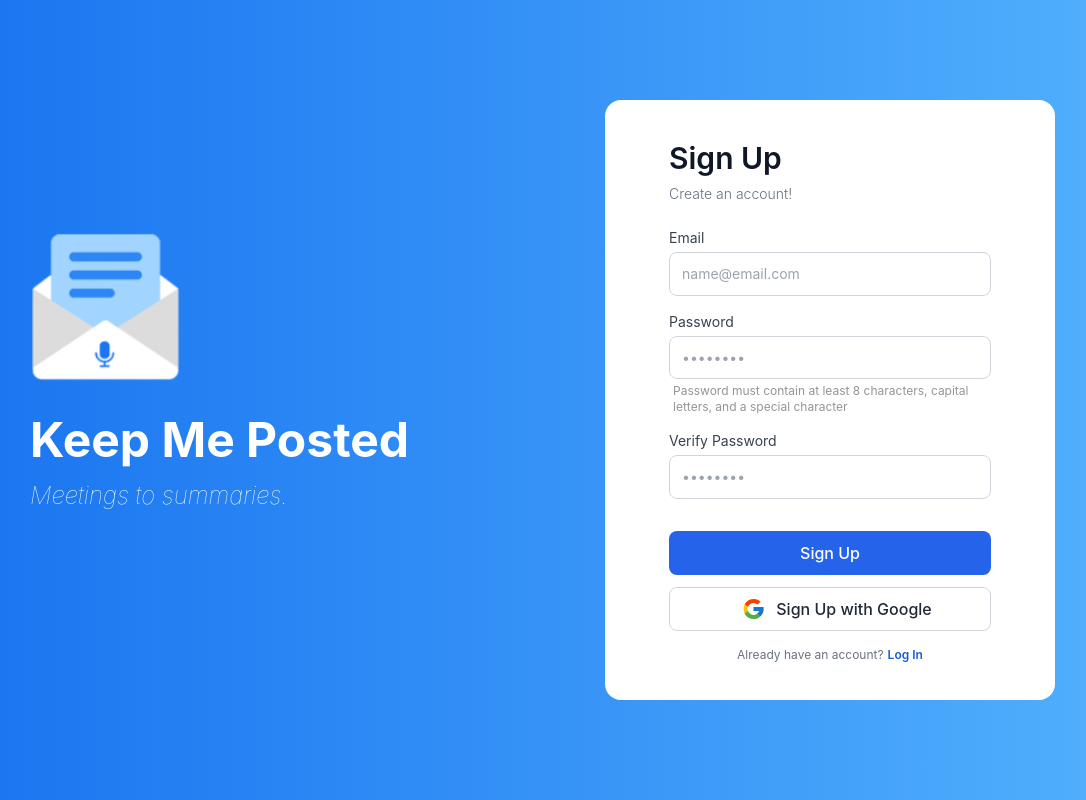
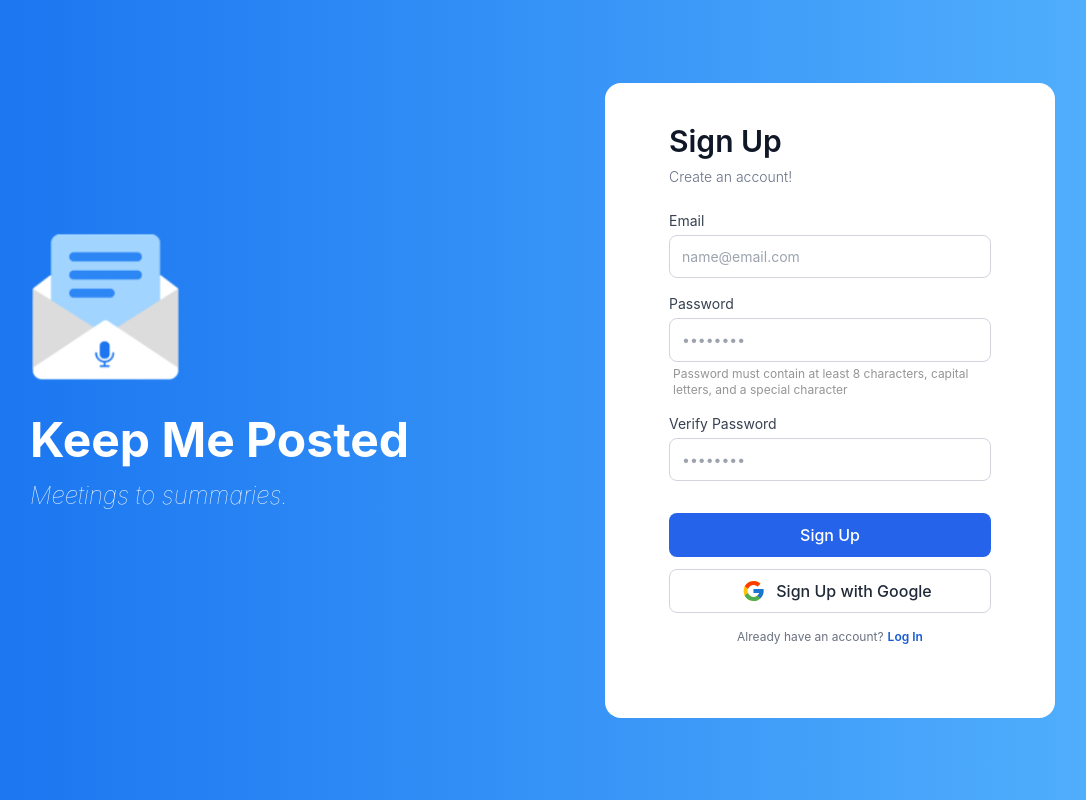
Before and after one commit to RValanki/Keep-Me-Posted, a SvelteKit app in the folder frontend/: page /signup in a window 1280 px wide. Shown: the whole page, without its empty margins (130-1216 px from the left). Built offline with nearby package versions, Linux system fonts and the light colour scheme; no server answers.

Commit message:
updates styling for sign up page and readded functionality

```diff
--- a/frontend/src/routes/signup/+page.svelte
+++ b/frontend/src/routes/signup/+page.svelte
@@ -178,7 +178,7 @@
      <!-- Bottom Row on Mobile / Right Column on Desktop -->
      <div class="w-full md:w-1/2 flex justify-center items-center h-full">
         <div class="h-full w-full md:w-full lg:w-2/3 flex justify-center items-center">
-           <div class="py-10 px-16 h-full md:h-3/4 lg:h-3/4 w-full sm:w-3/4 md:w-4/5 rounded-[16px] bg-white md:min-w-full lg:min-w-[450px] md:min-h-[600px] lg:min-h-[600px] ml-0 md:ml-16 mr-0 md:mr-16 max-h-[700px]">
+           <div class="py-10 px-16 h-full md:h-3/4 lg:h-3/4 w-full sm:w-3/4 md:w-4/5 rounded-[16px] bg-white md:min-w-full lg:min-w-[450px] md:min-h-[635px] lg:min-h-[635px] ml-0 md:ml-16 mr-0 md:mr-16 max-h-[700px]">
               <!-- Content here -->
               <LoginCardHeader heading = "Sign Up" subheading = "Create an account!"/>
 
```
